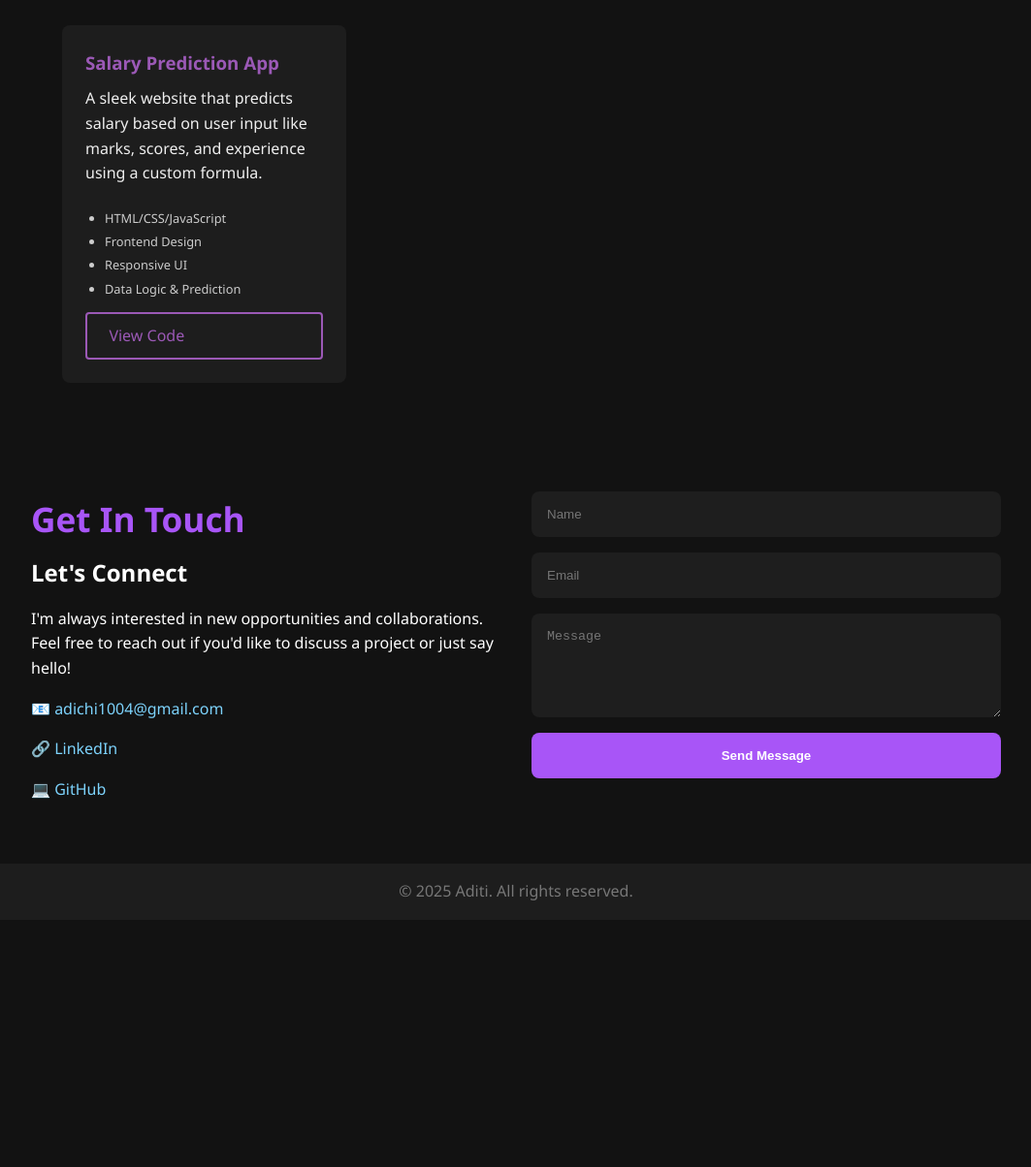
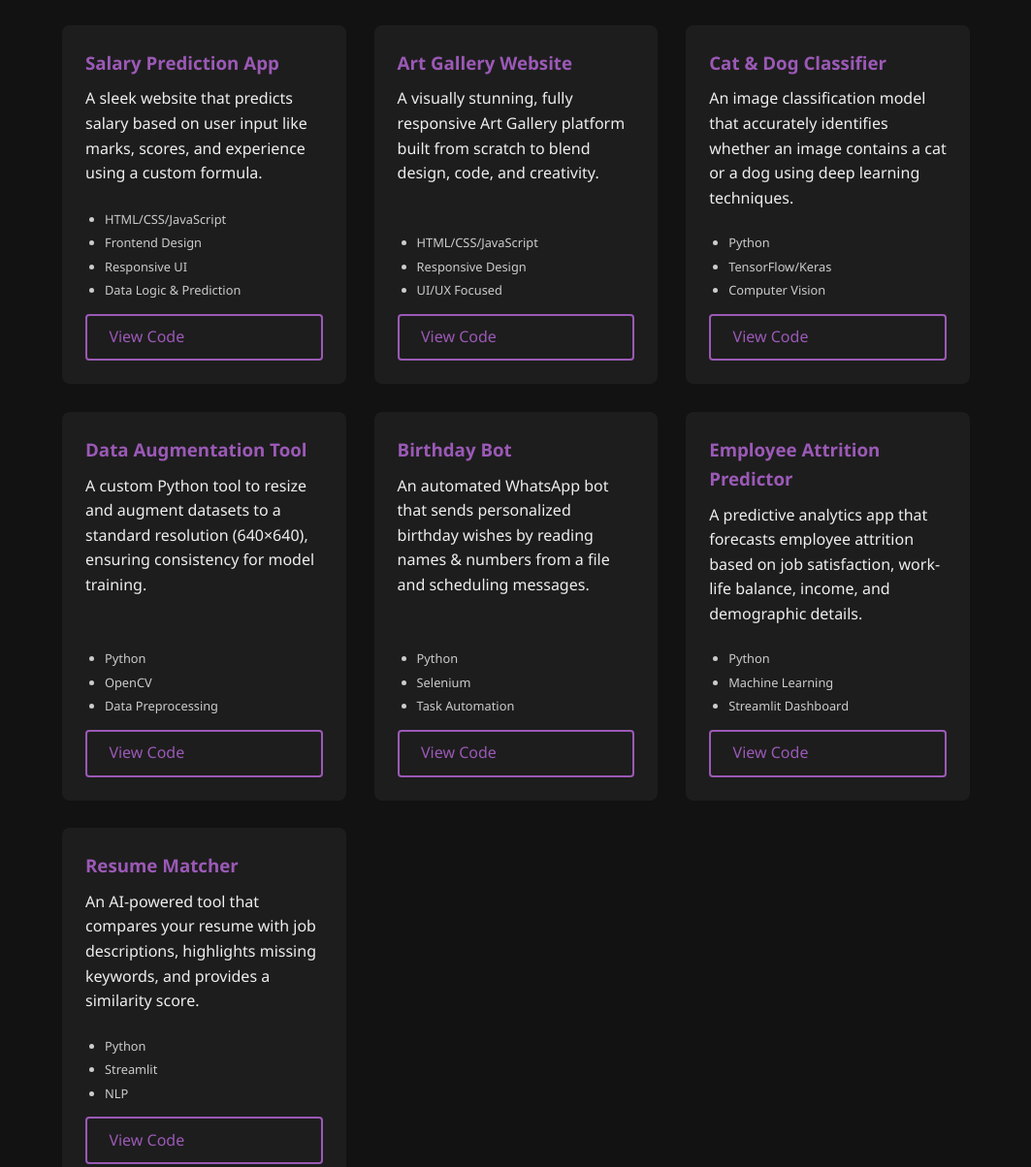
Before and after one commit to Shinnousuke/Aditiverse, a plain HTML site: page index.html in a window 1280 px wide. Shown: the part 4063-5267 px from the top of the page at 97% size, without its empty margins (108-1171 px from the left). Before the commit the page ends 5012 px from the top, so only its background shows below. Drawn offline with Linux system fonts and the light colour scheme.

Commit message:
Update index.html

```diff
--- a/index.html
+++ b/index.html
@@ -376,6 +376,73 @@
           <a href="https://github.com/Shinnousuke/salary-predictor" class="btn outline">View Code</a>
         </div>
 
+        <div class="proj-box">
+  <h3>Art Gallery Website</h3>
+  <p>A visually stunning, fully responsive Art Gallery platform built from scratch to blend design, code, and creativity.</p>
+  <ul class="project-bullets">
+    <li>HTML/CSS/JavaScript</li>
+    <li>Responsive Design</li>
+    <li>UI/UX Focused</li>
+  </ul>
+  <a href="https://github.com/Shinnousuke/art-gallery-" class="btn outline">View Code</a>
+</div>
+
+<div class="proj-box">
+  <h3>Cat & Dog Classifier</h3>
+  <p>An image classification model that accurately identifies whether an image contains a cat or a dog using deep learning techniques.</p>
+  <ul class="project-bullets">
+    <li>Python</li>
+    <li>TensorFlow/Keras</li>
+    <li>Computer Vision</li>
+  </ul>
+  <a href="https://github.com/Shinnousuke/cat-dog-classifier" class="btn outline">View Code</a>
+</div>
+
+<div class="proj-box">
+  <h3>Data Augmentation Tool</h3>
+  <p>A custom Python tool to resize and augment datasets to a standard resolution (640×640), ensuring consistency for model training.</p>
+  <ul class="project-bullets">
+    <li>Python</li>
+    <li>OpenCV</li>
+    <li>Data Preprocessing</li>
+  </ul>
+  <a href=https://github.com/Shinnousuke/data_augmentation" class="btn outline">View Code</a>
+</div>
+
+<div class="proj-box">
+  <h3>Birthday Bot</h3>
+  <p>An automated WhatsApp bot that sends personalized birthday wishes by reading names & numbers from a file and scheduling messages.</p>
+  <ul class="project-bullets">
+    <li>Python</li>
+    <li>Selenium</li>
+    <li>Task Automation</li>
+  </ul>
+  <a href="https://github.com/Shinnousuke/birthday_boy" class="btn outline">View Code</a>
+</div>
+
+<div class="proj-box">
+  <h3>Employee Attrition Predictor</h3>
+  <p>A predictive analytics app that forecasts employee attrition based on job satisfaction, work-life balance, income, and demographic details.</p>
+  <ul class="project-bullets">
+    <li>Python</li>
+    <li>Machine Learning</li>
+    <li>Streamlit Dashboard</li>
+  </ul>
+  <a href="https://github.com/Shinnousuke/EMP_attrition" class="btn outline">View Code</a>
+</div>
+
+<div class="proj-box">
+  <h3>Resume Matcher</h3>
+  <p>An AI-powered tool that compares your resume with job descriptions, highlights missing keywords, and provides a similarity score.</p>
+  <ul class="project-bullets">
+    <li>Python</li>
+    <li>Streamlit</li>
+    <li>NLP</li>
+  </ul>
+  <a href="https://github.com/Shinnousuke/resuma_matcher" class="btn outline">View Code</a>
+</div>
+
+
       </div>
     </section>
 
```
